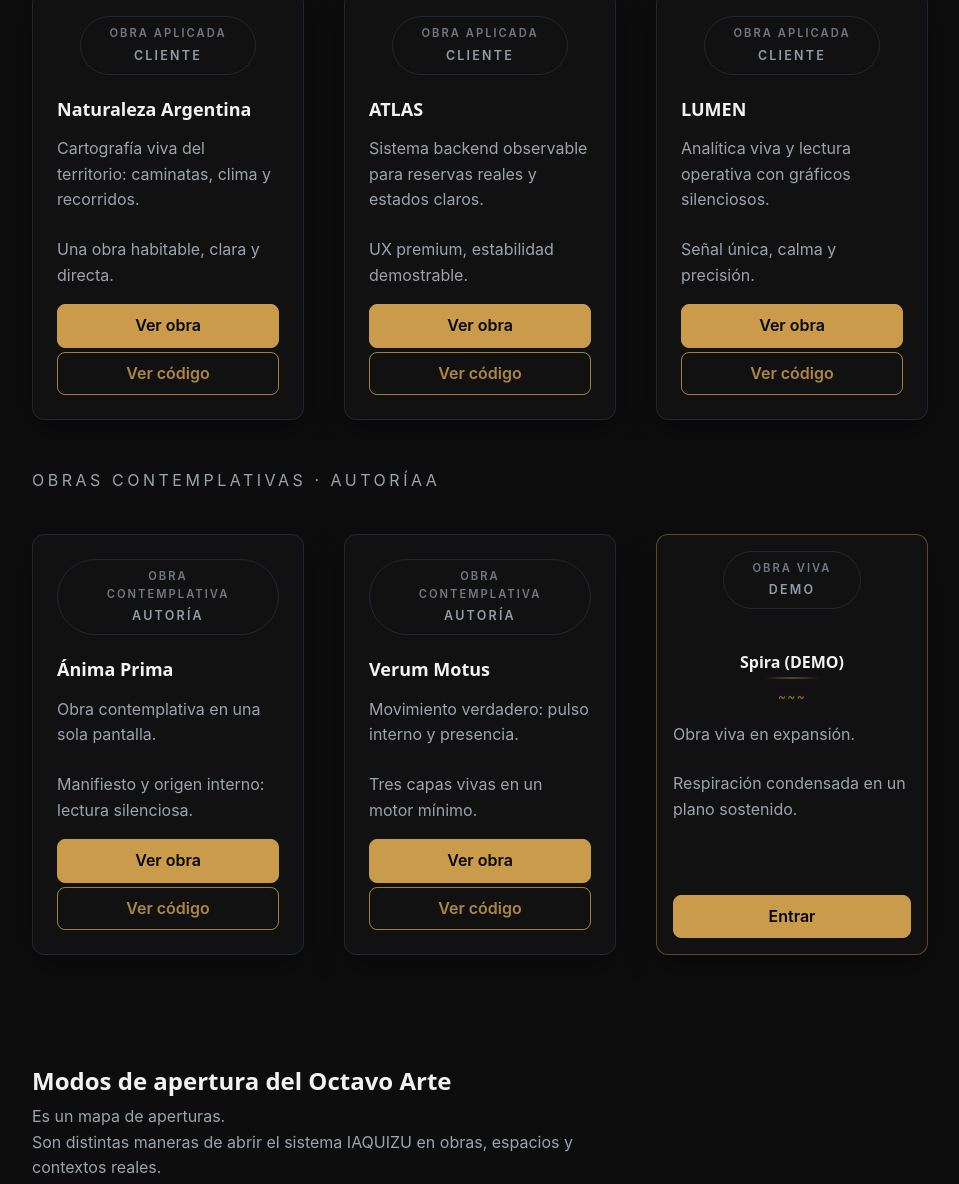
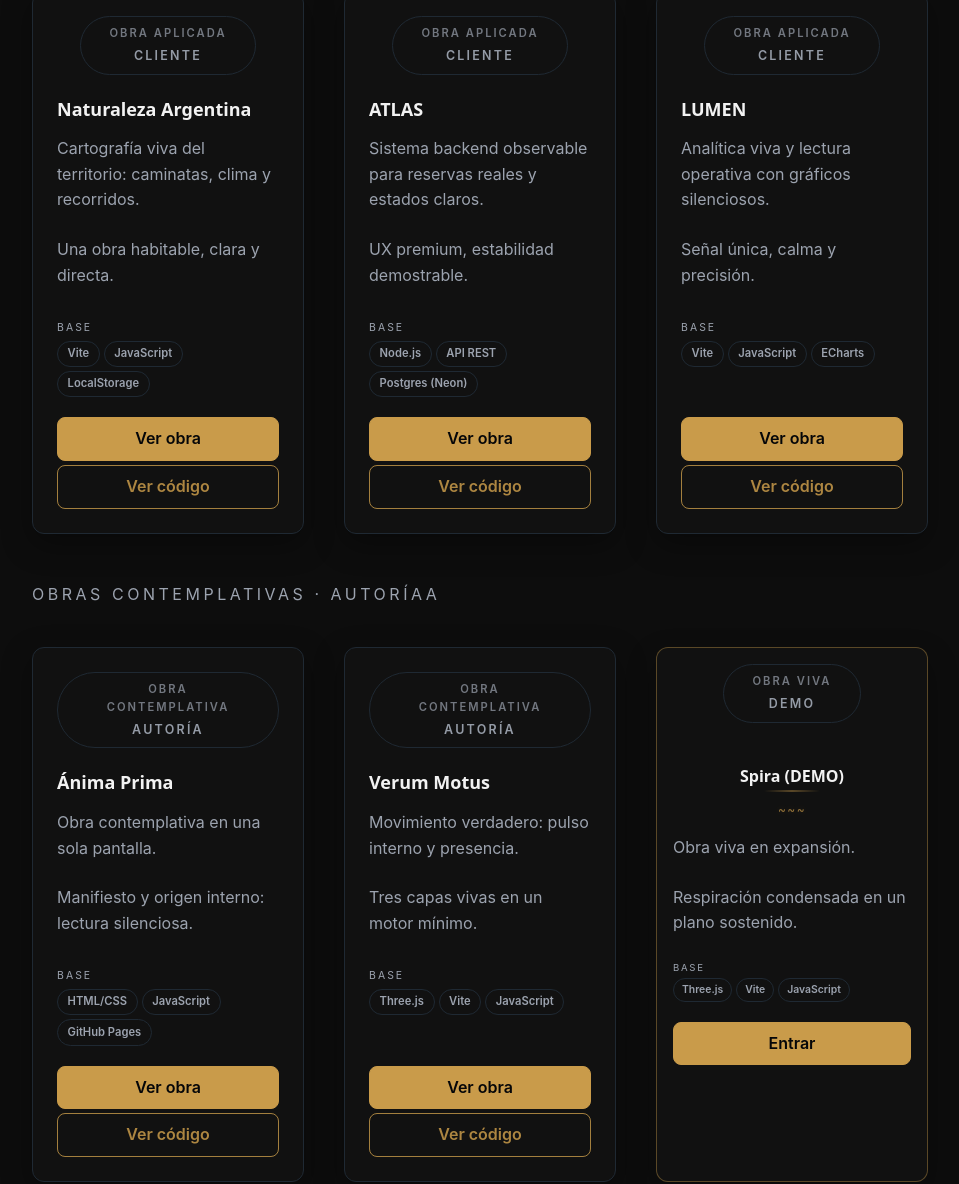
Before and after one commit to aquizu-ivan/portfolio-personal-ivan, a website built with Vite: page index.html in a window 1280 px wide. Shown: the part 1763-2947 px from the top of the page, without its empty margins (160-1119 px from the left). Built offline with nearby package versions, Linux system fonts and the light colour scheme.

Commit message:
Portal: base por obra y ritmo vertical en cards

```diff
--- a/src/data/projectsData.js
+++ b/src/data/projectsData.js
@@ -7,6 +7,8 @@ export const projectsData = [
     title: 'Naturaleza Argentina',
     description: 'Cartografía viva del territorio: caminatas, clima y recorridos.',
     meta: 'Una obra habitable, clara y directa.',
+    baseLabel: 'BASE',
+    baseChips: ['Vite', 'JavaScript', 'LocalStorage'],
     liveUrl: 'https://aquizu-ivan.github.io/argentina-naturaleza/',
     repoUrl: 'https://github.com/aquizu-ivan/argentina-naturaleza',
     hasDetails: false,
@@ -18,6 +20,8 @@ export const projectsData = [
     title: 'ATLAS',
     description: 'Sistema backend observable para reservas reales y estados claros.',
     meta: 'UX premium, estabilidad demostrable.',
+    baseLabel: 'BASE',
+    baseChips: ['Node.js', 'API REST', 'Postgres (Neon)'],
     liveUrl: 'https://aquizu-ivan.github.io/atlas/',
     repoUrl: 'https://github.com/aquizu-ivan/atlas',
     hasDetails: false,
@@ -29,6 +33,8 @@ export const projectsData = [
     title: 'LUMEN',
     description: 'Analítica viva y lectura operativa con gráficos silenciosos.',
     meta: 'Señal única, calma y precisión.',
+    baseLabel: 'BASE',
+    baseChips: ['Vite', 'JavaScript', 'ECharts'],
     liveUrl: 'https://aquizu-ivan.github.io/lumen/',
     repoUrl: 'https://github.com/aquizu-ivan/lumen',
     hasDetails: false,
@@ -40,6 +46,8 @@ export const projectsData = [
     title: 'Ánima Prima',
     description: 'Obra contemplativa en una sola pantalla.',
     meta: 'Manifiesto y origen interno: lectura silenciosa.',
+    baseLabel: 'BASE',
+    baseChips: ['HTML/CSS', 'JavaScript', 'GitHub Pages'],
     liveUrl: 'https://aquizu-ivan.github.io/anima-prima/',
     repoUrl: 'https://github.com/aquizu-ivan/anima-prima',
     hasDetails: false,
@@ -51,6 +59,8 @@ export const projectsData = [
     title: 'Verum Motus',
     description: 'Movimiento verdadero: pulso interno y presencia.',
     meta: 'Tres capas vivas en un motor mínimo.',
+    baseLabel: 'BASE',
+    baseChips: ['Three.js', 'Vite', 'JavaScript'],
     liveUrl: 'https://aquizu-ivan.github.io/verum-motus/',
     repoUrl: 'https://github.com/aquizu-ivan/verum-motus',
     hasDetails: false,
@@ -62,6 +72,8 @@ export const projectsData = [
     title: 'Spira (DEMO)',
     description: 'Obra viva en expansión.',
     meta: 'Respiración condensada en un plano sostenido.',
+    baseLabel: 'BASE',
+    baseChips: ['Three.js', 'Vite', 'JavaScript'],
     liveUrl: 'https://aquizu-ivan.github.io/spira-demo-landing/',
     repoUrl: null,
     hasDetails: false,
--- a/src/js/ui/sections/projectsSection.js
+++ b/src/js/ui/sections/projectsSection.js
@@ -395,6 +395,18 @@ export function renderProjectsSection() {
           ${project.meta}
         </p>`
       : ''
+    const baseMarkup =
+      Array.isArray(project.baseChips) && project.baseChips.length
+        ? `<div class="project-base${project.variant === 'compact' ? ' project-base--compact' : ''}">
+            <span class="project-base__label">${project.baseLabel || 'BASE'}</span>
+            <div class="project-base__chips">
+              ${project.baseChips
+                .slice(0, 3)
+                .map((chip) => `<span class="pill project-base__chip">${chip}</span>`)
+                .join('')}
+            </div>
+          </div>`
+        : ''
 
     return `
       <article class="${cardClassName}">
@@ -404,6 +416,7 @@ export function renderProjectsSection() {
           ${project.description}
         </p>
         ${metaMarkup}
+        ${baseMarkup}
         <div class="${actionsClassName}">
           ${renderProjectActions(project, detailPanelId)}
         </div>
--- a/src/styles/sections/projects.css
+++ b/src/styles/sections/projects.css
@@ -81,12 +81,69 @@
   color: var(--color-text-muted);
 }
 
+.project-card > .project-card__meta {
+  margin-bottom: 4px;
+}
+
+.project-card--compact > .project-card__meta {
+  margin-bottom: 2px;
+}
+
+.project-base {
+  margin-top: calc(var(--space-sm) + 4px);
+  display: flex;
+  flex-direction: column;
+  gap: var(--space-xs);
+  margin-bottom: 4px;
+}
+
+.project-base__label {
+  font-size: 0.65rem;
+  letter-spacing: 0.2em;
+  text-transform: uppercase;
+  color: var(--color-text-muted);
+}
+
+.project-base__chips {
+  display: flex;
+  flex-wrap: wrap;
+  gap: var(--space-xs);
+}
+
+.project-base__chip {
+  font-size: 0.7rem;
+  padding: 0.2rem 0.6rem;
+  border-color: var(--color-border-subtle);
+  color: var(--color-text-muted);
+}
+
+.project-base--compact {
+  margin-top: calc(var(--space-xs) + 2px);
+  margin-bottom: 2px;
+  gap: 0.2rem;
+}
+
+.project-base--compact .project-base__label {
+  font-size: 0.6rem;
+  letter-spacing: 0.18em;
+}
+
+.project-base--compact .project-base__chip {
+  font-size: 0.65rem;
+  padding: 0.15rem 0.5rem;
+}
+
 .project-card__actions {
   display: flex;
   flex-direction: column;
   align-items: stretch;
   gap: var(--space-xs);
   width: 100%;
+  margin-top: 4px;
+}
+
+.project-card--compact .project-card__actions {
+  margin-top: 2px;
 }
 
 .project-card__actions .btn {
```
